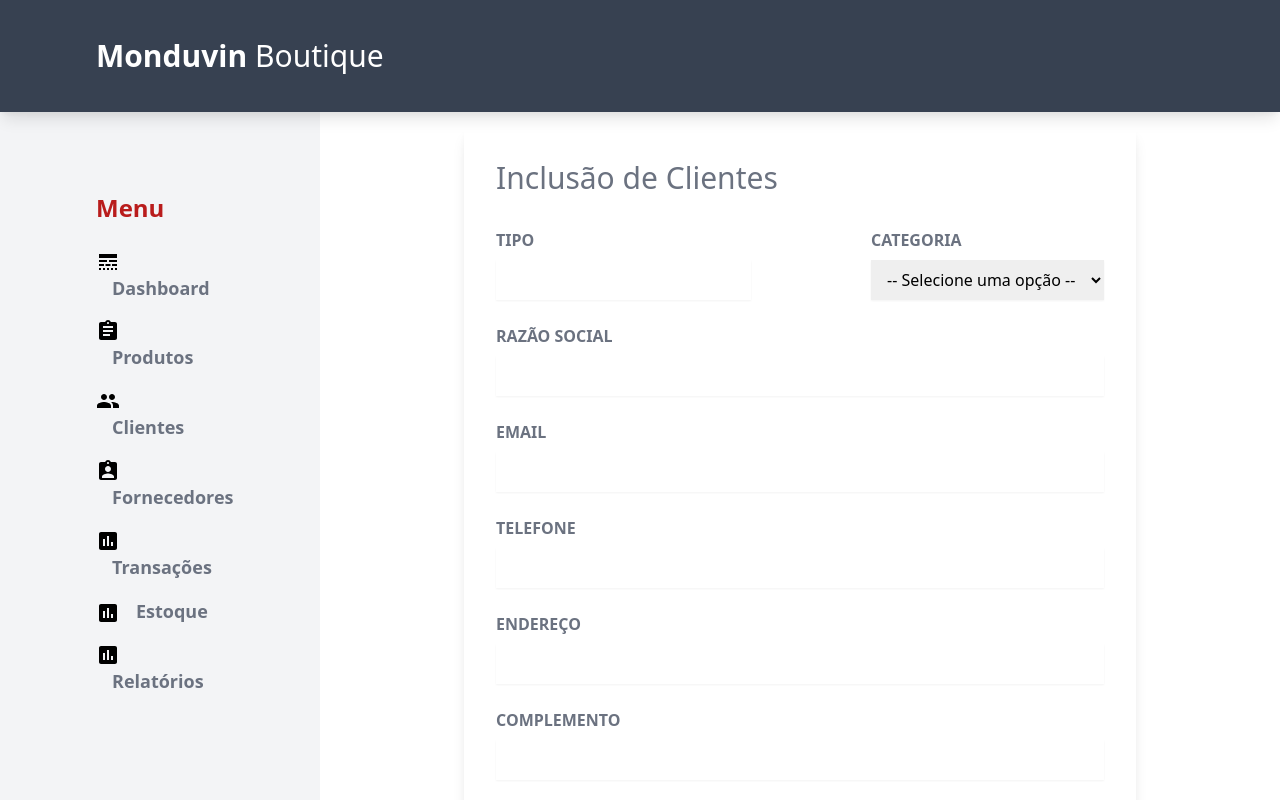
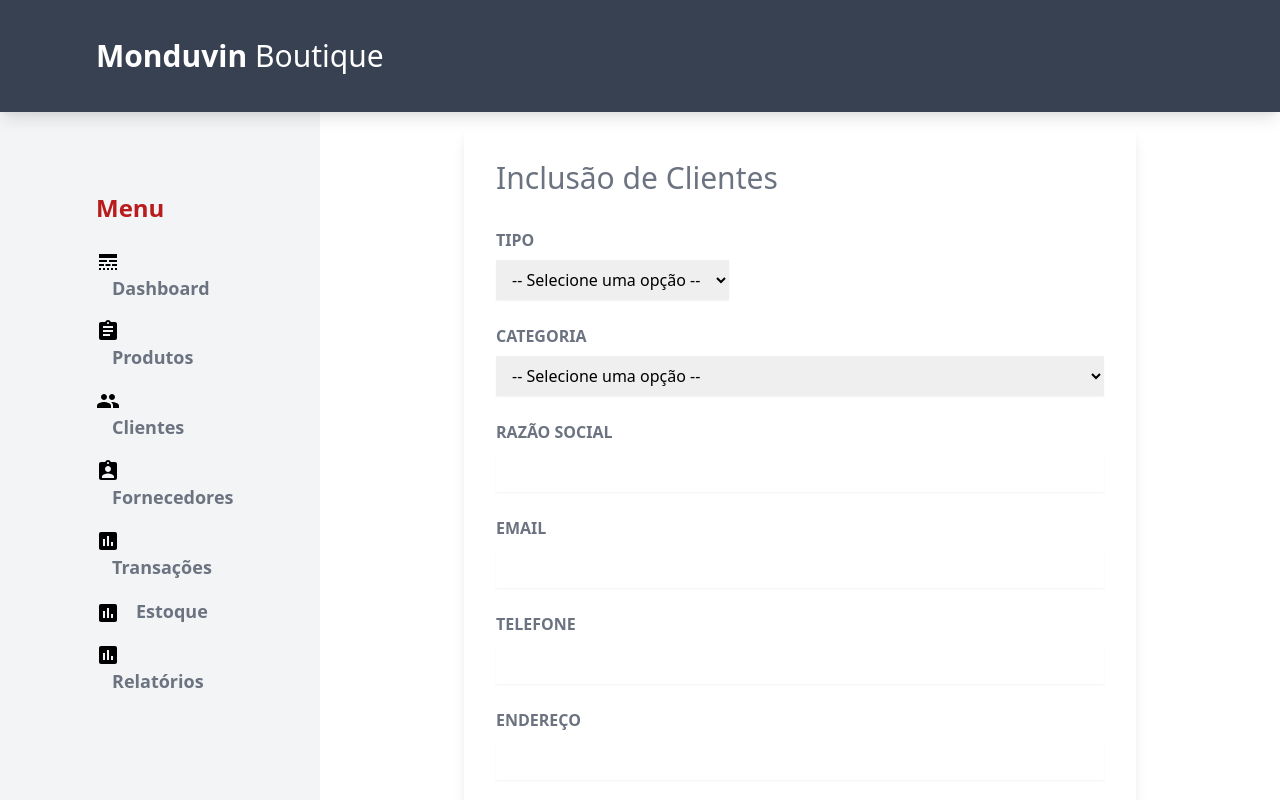
Before and after one commit to zeandrecarrieres/ERP_Base_front, a React (Create React App) app: page /clients in a window 1280 px wide. Shown: the top 800 px of the page. Built offline with nearby package versions, Linux system fonts and the light colour scheme; no server answers.

Commit message:
Select type in product form

```diff
--- a/src/pages/ClientRegister.jsx
+++ b/src/pages/ClientRegister.jsx
@@ -77,7 +77,7 @@ function ProductRegister() {
           </div>
 
           <div className="flex justify-between">
-            <div className="flex flex-col mb-4">
+            {/* <div className="flex flex-col mb-4">
               <label
                 htmlFor="type"
                 className="uppercase font-bold text-md text-gray-500"
@@ -91,7 +91,41 @@ function ProductRegister() {
                 className="border py-2 px-3 text-grey-darkest w-full h-10 my-2 shadow-sm bg-opacity-30"
                 onChange={(e) => setType(e.target.value)}
               />
+            </div> */}
+
+<div className="flex flex-col mb-4">
+              <label
+                htmlFor="category"
+                className="uppercase font-bold text-md text-gray-500"
+              >
+                Tipo
+              </label>
+              <select
+                id="options-select"
+                className="border py-2 px-3 text-grey-darkest h-10 my-2 shadow-sm bg-opacity-30 px-2"
+                placeholder="category"
+                onChange={(e) => setType(e.target.value)}
+              >
+                <option value="" className="flex flex-col mb-4">
+                  -- Selecione uma opção --
+                </option>
+                <option
+                  value="Final"
+                  // name="Física"
+                  className="flex flex-col mb-4"
+                >
+                  Final
+                </option>
+                <option
+                  value="Revenda"
+                  // name="Jurídica"
+                  className="flex flex-col mb-4"
+                >
+                  Revenda
+                </option>
+              </select>
             </div>
+          </div>
 
             <div className="flex flex-col mb-4">
               <label
@@ -125,7 +159,7 @@ function ProductRegister() {
                 </option>
               </select>
             </div>
-          </div>
+
 
           <div className="flex flex-col mb-4">
             <label
```
